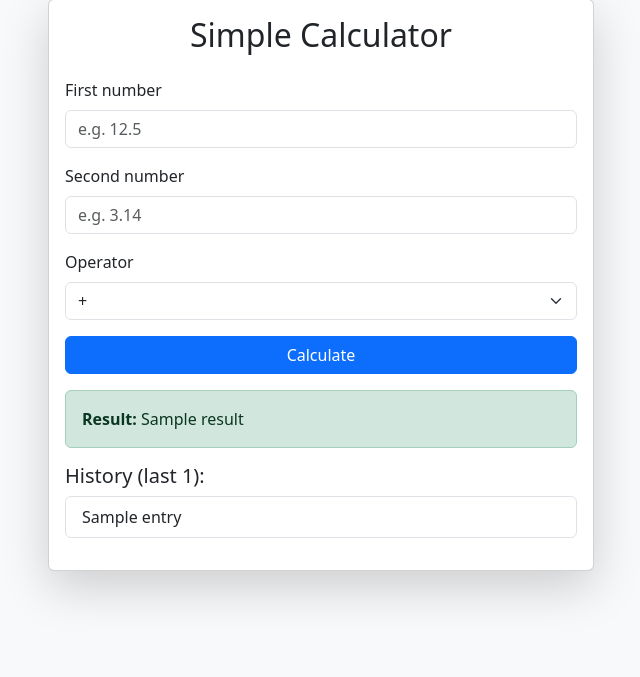
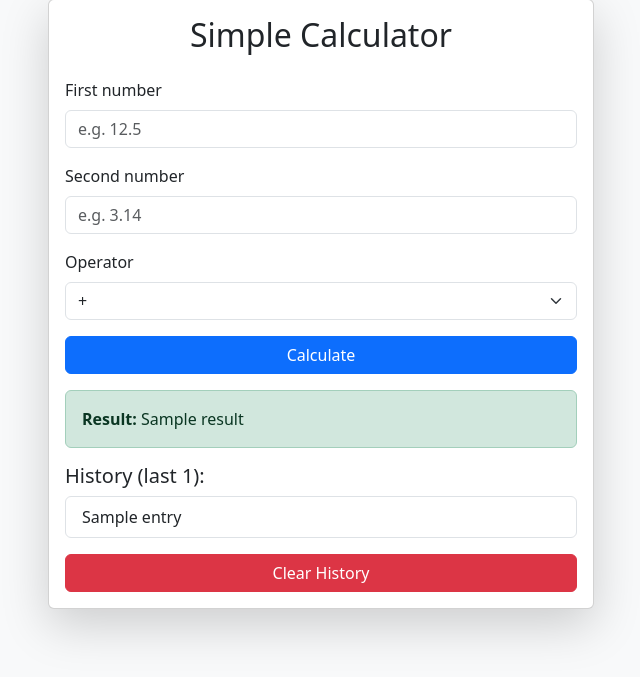
Before and after one commit to crestadev/Calculator, a Django app: template templates/calculator.html in a window 1280 px wide. Shown: the part 49-726 px from the top of the page, without its empty margins (319-959 px from the left). Run offline with Django 5.2, Linux system fonts and the light colour scheme; the template is opened without the code that fills it: most values are stand-ins (such as "Sample title", 1, 10 or a date in 2020).

Commit message:
Updated template with clear history

```diff
--- a/calcul/views.py
+++ b/calcul/views.py
@@ -53,7 +53,7 @@ def calculator(request):
         except Exception as e:
             error = str(e)
 
-    return render(request, "calc/calculator.html", {
+    return render(request, "calculator.html", {
         "result": result,
         "error": error,
         "history": request.session.get("history", [])
--- a/templates/calculator.html
+++ b/templates/calculator.html
@@ -61,6 +61,10 @@
                     <li class="list-group-item">{{ entry }}</li>
                   {% endfor %}
                 </ul>
+                <form method="post">
+                  {% csrf_token %}
+                  <button type="submit" name="clear_history" class="btn btn-danger w-100">Clear History</button>
+                </form>
               {% endif %}
             </div>
           </div>
```
